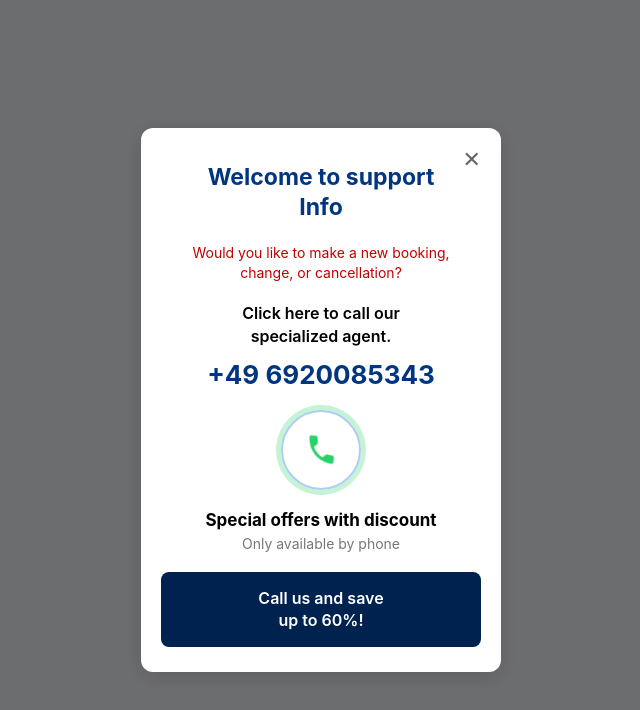
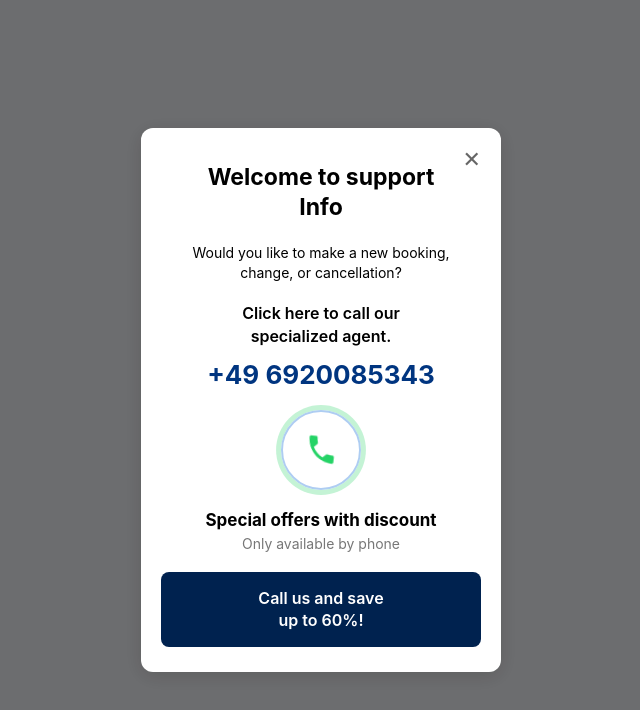
Before and after one commit to aditya11001001/website, a plain HTML site: page popup.html in a window 1280 px wide. Shown: the whole page, without its empty margins (319-959 px from the left). Drawn offline with Linux system fonts and the light colour scheme.

Commit message:
Update popup styling and support contact details

```diff
--- a/assets/CSS/styles.css
+++ b/assets/CSS/styles.css
@@ -695,7 +695,7 @@ a:hover {
 .close-btn:hover { color: #000; }
 
 .popup-title {
-    color: #003580;
+    color: #000000;
     font-size: 23px;
     font-weight: 700;
     margin-bottom: 20px;
@@ -703,7 +703,7 @@ a:hover {
 }
 
 .popup-red-text {
-    color: #c00000;
+    color: #000000;
     font-size: 14px;
     margin-bottom: 20px;
     line-height: 1.4;
--- a/popup.html
+++ b/popup.html
@@ -89,7 +89,7 @@
         }
 
         .popup-title {
-            color: #003580;
+            color: #000000;
             /* Standard Booking.com blue */
             font-size: 23px;
             font-weight: 700;
@@ -98,7 +98,7 @@
         }
 
         .popup-red-text {
-            color: #c00000;
+            color: #000000;
             font-size: 14px;
             margin-bottom: 20px;
             line-height: 1.4;
```
Also changed, not shown: index.html (+4 -4 lines).
